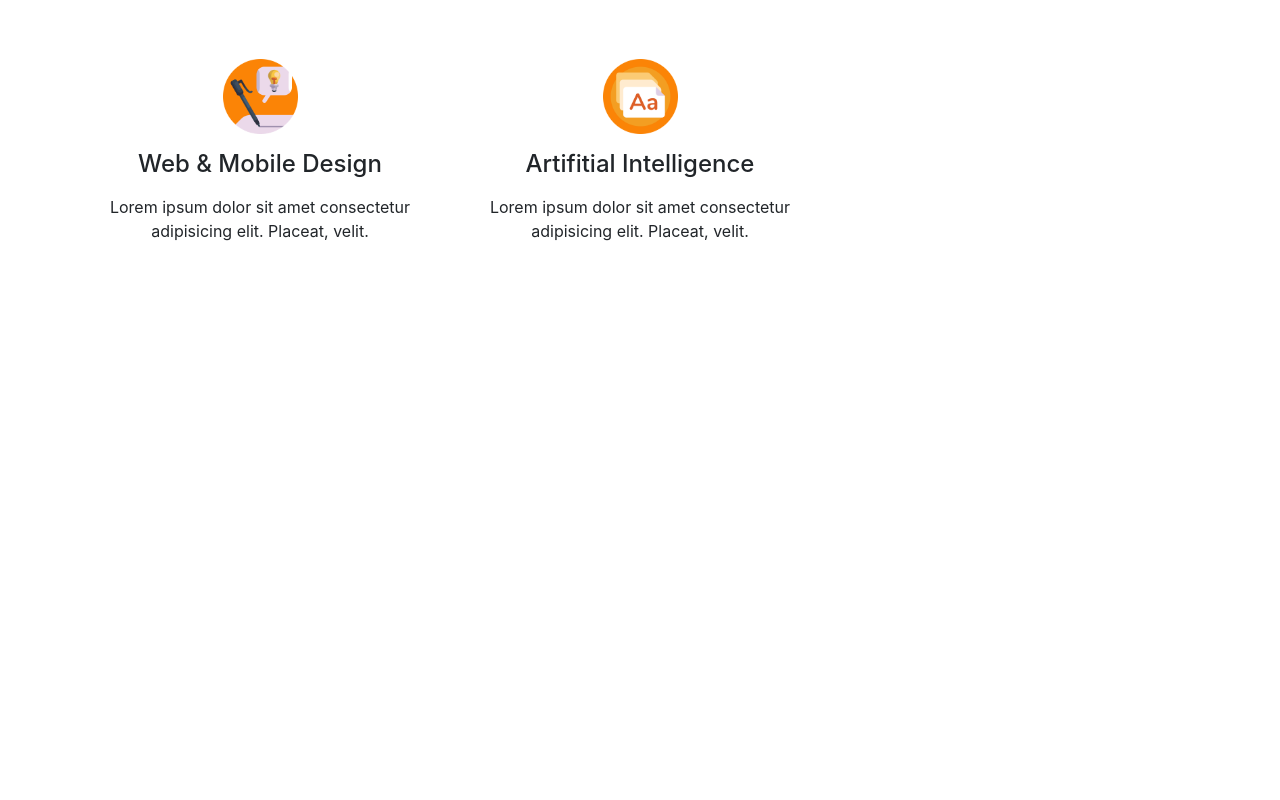
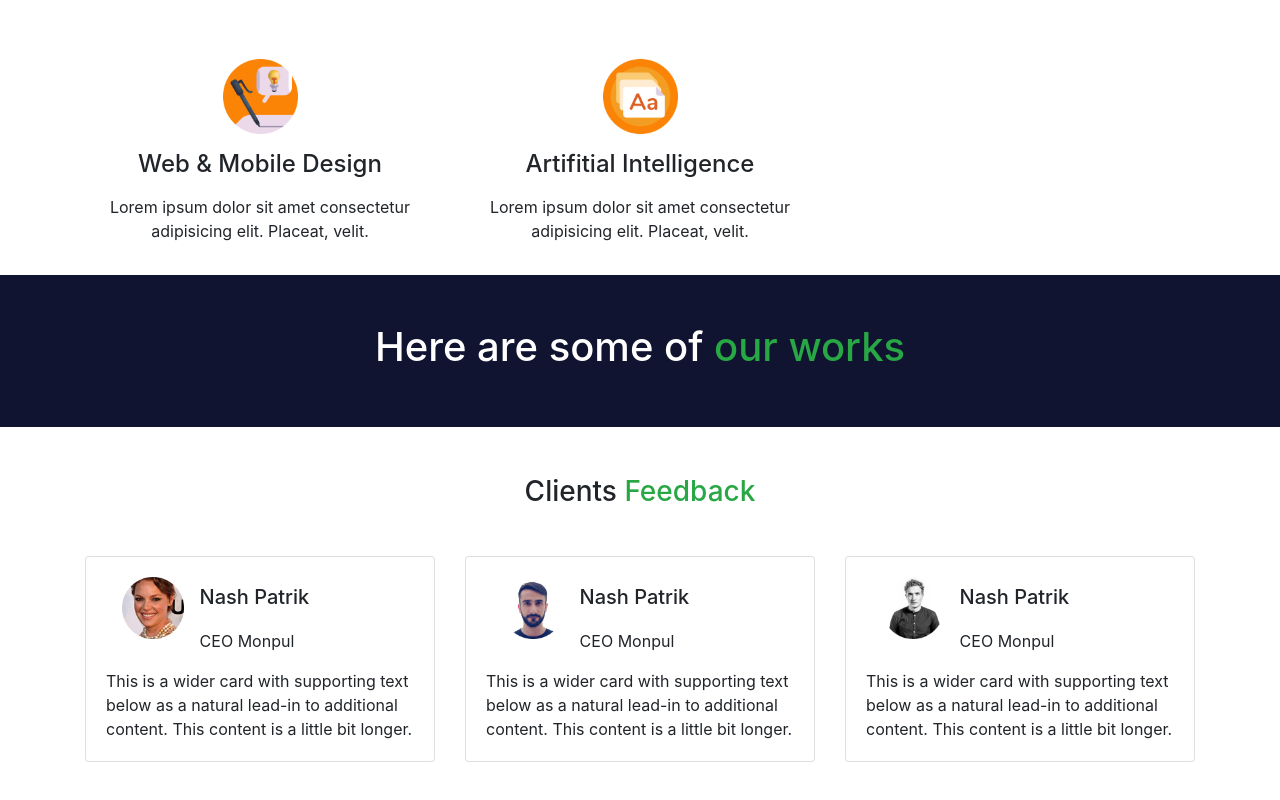
Before and after one commit to akazad1235/creative-agency, a React (Create React App) app: page / in a window 1280 px wide. Shown: the part 1031-1831 px from the top of the page. Before the commit the page ends 1306 px from the top, so only its background shows below. Built offline with nearby package versions, Linux system fonts and the light colour scheme.

Commit message:
carousol & client feedback added

```diff
--- a/package.json
+++ b/package.json
@@ -6,8 +6,12 @@
     "@testing-library/jest-dom": "^4.2.4",
     "@testing-library/react": "^9.3.2",
     "@testing-library/user-event": "^7.1.2",
+    "jquery": "^3.5.1",
+    "owl.carousel": "^2.3.4",
     "react": "^16.13.1",
     "react-dom": "^16.13.1",
+    "react-owl-carousel": "^2.3.1",
+    "react-responsive-carousel": "^3.2.10",
     "react-router-dom": "^5.2.0",
     "react-scripts": "3.4.3"
   },
--- /dev/null
+++ b/src/Component/Home/ClientFeedback/ClientFeedback.js
@@ -0,0 +1,56 @@
+import React from 'react';
+import client1 from '../../../images/customer-1.png'
+import client2 from '../../../images/customer-2.png'
+import client3 from '../../../images/customer-3.png'
+
+const ClientFeedback = () => {
+    return (
+        <section className="my-5">
+            <h3 className="text-center">Clients <span className="text-success">Feedback</span></h3>
+
+        <div className="container my-5">
+        <div class="card-deck">
+                <div className="card">
+                    <div className="card-body">
+                        <div className="d-flex">
+                        <img className="mx-3 img-fluid" style={{width:'20%', height:'20%'}} src={client1} alt="img"/>
+                        <div>
+                             <h5 className="card-title py-2">Nash Patrik</h5>
+                             <p>CEO Monpul</p>
+                        </div>
+                        </div>
+                    <p className="card-text">This is a wider card with supporting text below as a natural lead-in to additional content. This content is a little bit longer.</p>
+                    </div>
+                </div>
+                <div className="card">
+                    <div className="card-body">
+                    <div className="d-flex">
+                    <img className="mx-3 img-fluid" style={{width:'20%', height:'20%'}} src={client2} alt="img"/>
+                        <div>
+                             <h5 className="card-title py-2">Nash Patrik</h5>
+                             <p>CEO Monpul</p>
+                    </div>
+                    </div>
+                    <p className="card-text">This is a wider card with supporting text below as a natural lead-in to additional content. This content is a little bit longer.</p>
+                    </div>
+                </div>
+                <div className="card">
+                    <div className="card-body">
+                    <div className="d-flex">
+                    <img className="mx-3 img-fluid" style={{width:'20%', height:'20%'}} src={client3} alt="img"/>
+                        <div>
+                             <h5 className="card-title py-2">Nash Patrik</h5>
+                             <p>CEO Monpul</p>
+                        </div>
+                        </div>
+                    <p className="card-text">This is a wider card with supporting text below as a natural lead-in to additional content. This content is a little bit longer.</p>
+                    </div>
+                </div>
+
+         </div>
+        </div>
+        </section>
+    );
+};
+
+export default ClientFeedback;
--- a/src/Component/Home/Home/Home.js
+++ b/src/Component/Home/Home/Home.js
@@ -1,6 +1,8 @@
 import React from 'react';
 import Client from '../Client/Client';
+import ClientFeedback from '../ClientFeedback/ClientFeedback';
 import Header from '../Header/Header';
+import Portfolios from '../Portfolio/Portfolios';
 import Services from '../Service/Services';
 
 
@@ -11,6 +13,8 @@ const Home = () => {
             <Header></Header>
             <Client></Client>
             <Services></Services>
+            <Portfolios></Portfolios>
+            <ClientFeedback></ClientFeedback>
         </div>
     );
 };
--- /dev/null
+++ b/src/Component/Home/Portfolio/Portfolios.css
@@ -0,0 +1,4 @@
+.poftfolio-container{
+    background-color: #111430;
+    background-size: cover;
+}
--- /dev/null
+++ b/src/Component/Home/Portfolio/Portfolios.js
@@ -0,0 +1,19 @@
+import React from 'react';
+import './Portfolios.css';
+
+const Portfolios = () => {
+    return (
+        <div>
+            <section className="poftfolio-container py-5">
+                <div className="container  ">
+                    <h1 className="text-center text-white ">Here are some of <span className="text-success">our works</span></h1>
+                </div>
+
+
+            </section>
+
+        </div>
+    );
+};
+
+export default Portfolios;
```
Also changed, not shown: 1 other file (tests, documents, lock files or other folders).
